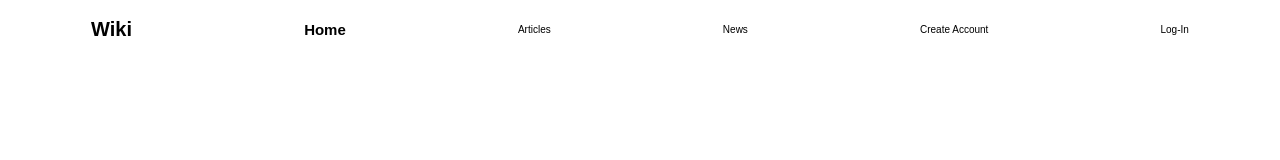
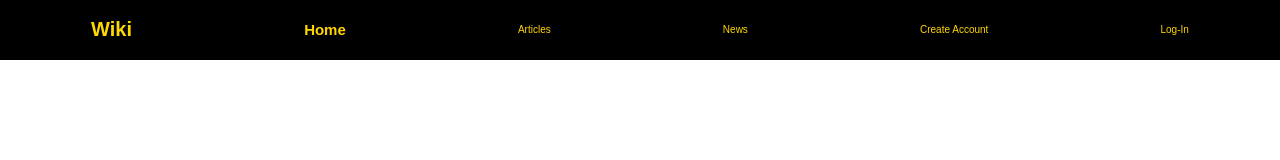
Before and after one commit to Phillip-D-Shields/group-wiki-reboot, a plain HTML site: page Header.html in a window 1280 px wide. Drawn offline with Linux system fonts and the light colour scheme.

Commit message:
checking live, basics done

```diff
--- a/Header.html
+++ b/Header.html
@@ -15,13 +15,13 @@ body {
 .header {
   padding: 5px;
   text-align: center;
-  background: white;
-  color: black;
+  background: black;
+  color: gold;
   font-size: 10px;
   display: flex;
   justify-content: space-around;
   align-items: center;
-
+}
 </style>
 </head>
 <body>
--- a/styles.css
+++ b/styles.css
@@ -10,7 +10,8 @@ body {
 .header {
     padding: 60px;
     text-align: center;
-    background: #1abc9c;
+    background: black;
     color: white;
     font-size: 30px;
+    border-bottom: gold;
   }
```
